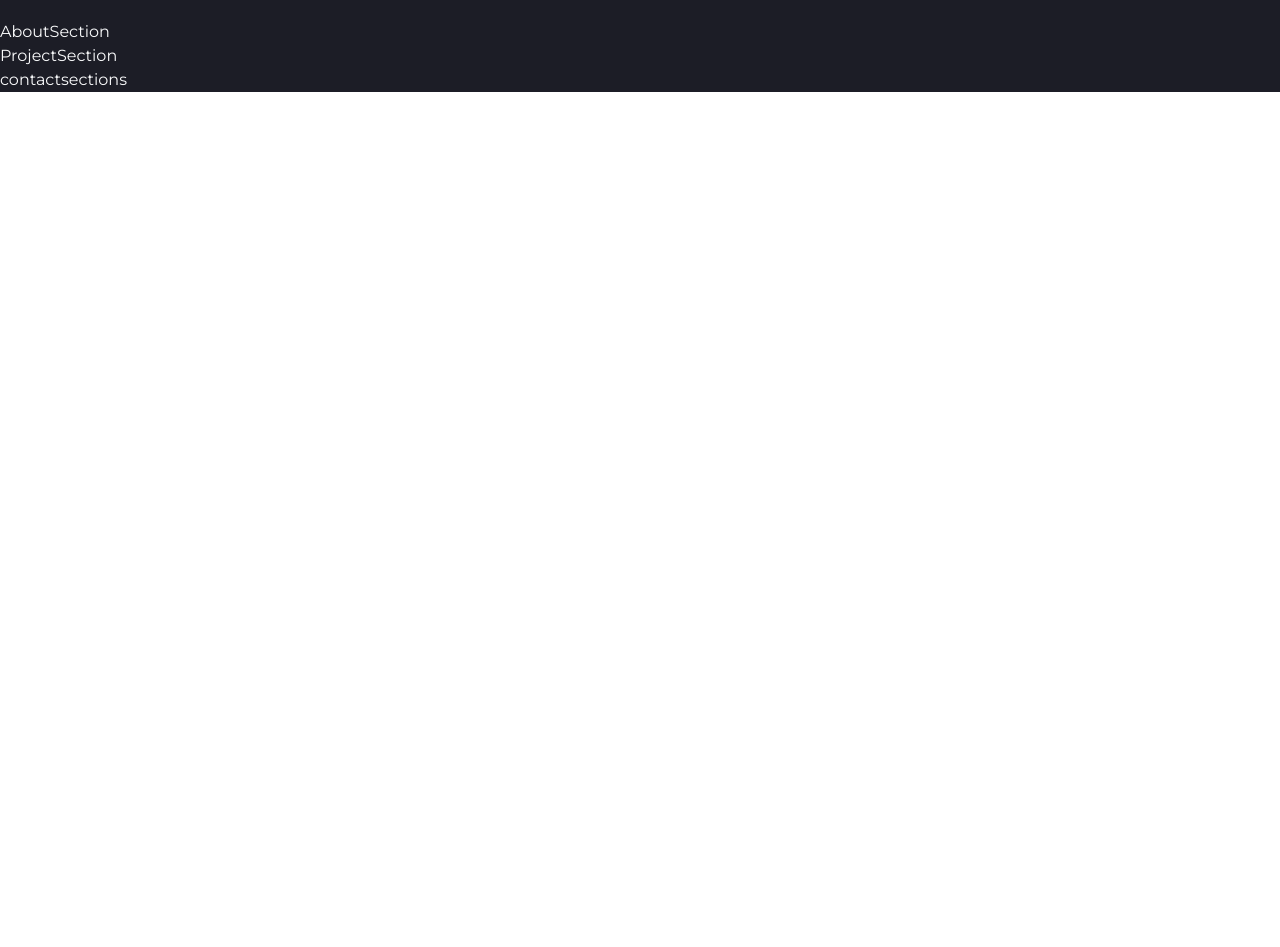
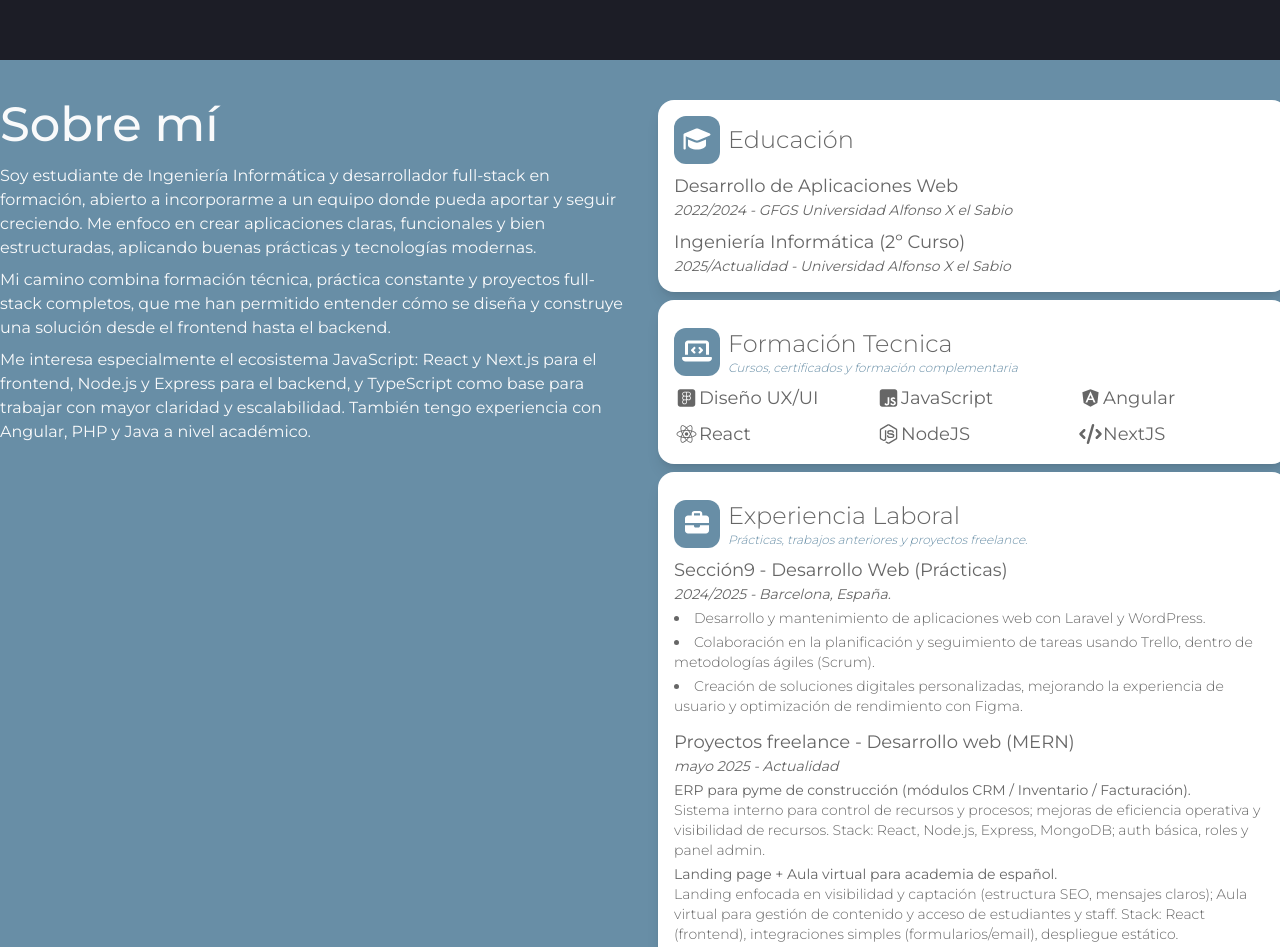
Before and after one commit to Michael8991/portfolio, a Next.js app: page / in a window 1280 px wide. Shown: the part 920-1867 px from the top of the page. Before the commit the page ends 1012 px from the top, so only its background shows below. Built offline with nearby package versions, Linux system fonts and the light colour scheme.

Commit message:
Hero y About Terminado

```diff
--- a/app/sections/AboutSection/AboutSection.tsx
+++ b/app/sections/AboutSection/AboutSection.tsx
@@ -1,3 +1,185 @@
+import {
+  faAngular,
+  faNodeJs,
+  faReact,
+  faSquareFigma,
+  faSquareJs,
+} from "@fortawesome/free-brands-svg-icons";
+import {
+  faBriefcase,
+  faCode,
+  faGraduationCap,
+  faLaptopCode,
+} from "@fortawesome/free-solid-svg-icons";
+import { FontAwesomeIcon } from "@fortawesome/react-fontawesome";
 export default function AboutSection() {
-  return <section id="about">AboutSection</section>;
+  return (
+    <section
+      id="about-section"
+      className="@container bg-[#688ea6] min-h-screen"
+    >
+      <div className="w-full max-w-7xl py-10 mx-auto grid grid-cols-2 gap-5">
+        <div className="flex flex-col">
+          <span className="text-3xl lg:text-5xl font-medium w-full">
+            Sobre mí
+          </span>
+          <p className="mt-4 text-md">
+            Soy estudiante de Ingeniería Informática y desarrollador full-stack
+            en formación, abierto a incorporarme a un equipo donde pueda aportar
+            y seguir creciendo. Me enfoco en crear aplicaciones claras,
+            funcionales y bien estructuradas, aplicando buenas prácticas y
+            tecnologías modernas.
+          </p>
+          <p className="mt-2 text-md">
+            Mi camino combina formación técnica, práctica constante y proyectos
+            full-stack completos, que me han permitido entender cómo se diseña y
+            construye una solución desde el frontend hasta el backend.
+          </p>
+          <p className="mt-2 text-md">
+            Me interesa especialmente el ecosistema JavaScript: React y Next.js
+            para el frontend, Node.js y Express para el backend, y TypeScript
+            como base para trabajar con mayor claridad y escalabilidad. También
+            tengo experiencia con Angular, PHP y Java a nivel académico.
+          </p>
+        </div>
+        <div className="w-full flex flex-col">
+          {/* Education Section */}
+          <div className="w-full mx-2 rounded-2xl bg-white shadow-lg p-4 mb-2">
+            <div className="flex text-[#688ea6] text-2xl font-semibold gap-2 items-center ">
+              <div className="bg-[#688ea6] rounded-xl p-2">
+                <FontAwesomeIcon icon={faGraduationCap} color="white" />
+              </div>
+              <span className="font-light text-black/60">Educación</span>
+            </div>
+            <div className="flex flex-col gap-2 mt-2">
+              <div className="flex flex-col text-black/60">
+                <span className="text-lg">Desarrollo de Aplicaciones Web</span>
+                <p className="text-sm italic">
+                  2022/2024 - GFGS Universidad Alfonso X el Sabio
+                </p>
+              </div>
+              <div className="flex flex-col text-black/60">
+                <span className="text-lg">
+                  Ingeniería Informática (2º Curso)
+                </span>
+                <p className="text-sm italic">
+                  2025/Actualidad - Universidad Alfonso X el Sabio
+                </p>
+              </div>
+            </div>
+          </div>
+          {/* Technical Training Section */}
+          <div className="w-full mx-2 rounded-2xl bg-white shadow-lg mb-2 p-4">
+            <div className="flex text-[#688ea6] mt-3 text-2xl font-semibold gap-2 items-center ">
+              <div className="bg-[#688ea6] rounded-xl p-2">
+                <FontAwesomeIcon icon={faLaptopCode} color="white" />
+              </div>
+              <div className="flex flex-col">
+                <span className="font-light text-black/60">
+                  Formación Tecnica
+                </span>
+                <span className="font-extralight italic text-xs">
+                  Cursos, certificados y formación complementaria
+                </span>
+              </div>
+            </div>
+            <div className="grid grid-cols-3 gap-2 mt-2 mx-auto">
+              <div className="flex items-center text-black/60">
+                <FontAwesomeIcon icon={faSquareFigma} size="lg" />
+                <span className="text-lg">Diseño UX/UI</span>
+              </div>
+              <div className="flex items-center text-black/60">
+                <FontAwesomeIcon icon={faSquareJs} size="lg" />
+                <span className="text-lg">JavaScript</span>
+              </div>
+              <div className="flex items-center text-black/60">
+                <FontAwesomeIcon icon={faAngular} size="lg" />
+                <span className="text-lg">Angular</span>
+              </div>
+              <div className="flex items-center text-black/60">
+                <FontAwesomeIcon icon={faReact} size="lg" />
+                <span className="text-lg">React</span>
+              </div>
+              <div className="flex items-center text-black/60">
+                <FontAwesomeIcon icon={faNodeJs} size="lg" />
+                <span className="text-lg">NodeJS</span>
+              </div>
+              <div className="flex items-center text-black/60">
+                <FontAwesomeIcon icon={faCode} size="lg" />
+                <span className="text-lg">NextJS</span>
+              </div>
+            </div>
+          </div>
+          {/* Work Experience Section */}
+          <div className="w-full mx-2 rounded-2xl bg-white shadow-lg p-4">
+            <div className="flex text-[#688ea6] mt-3 text-2xl font-semibold gap-2 items-center ">
+              <div className="bg-[#688ea6] rounded-xl p-2">
+                <FontAwesomeIcon icon={faBriefcase} color="white" />
+              </div>
+              <div className="flex flex-col">
+                <span className="font-light text-black/60">
+                  Experiencia Laboral
+                </span>
+                <span className="font-extralight italic text-xs">
+                  Prácticas, trabajos anteriores y proyectos freelance.
+                </span>
+              </div>
+            </div>
+            <div className="flex flex-col gap-2 mt-2">
+              <div className="flex flex-col text-black/60">
+                <span className="text-lg">
+                  Sección9 - Desarrollo Web (Prácticas)
+                </span>
+                <p className="text-sm italic">2024/2025 - Barcelona, España.</p>
+                <ul className="text-sm font-light mt-1 list-disc list-inside">
+                  <li className="mb-1">
+                    Desarrollo y mantenimiento de aplicaciones web con Laravel y
+                    WordPress.
+                  </li>
+                  <li className="mb-1">
+                    Colaboración en la planificación y seguimiento de tareas
+                    usando Trello, dentro de metodologías ágiles (Scrum).
+                  </li>
+                  <li className="mb-1">
+                    Creación de soluciones digitales personalizadas, mejorando
+                    la experiencia de usuario y optimización de rendimiento con
+                    Figma.
+                  </li>
+                </ul>
+              </div>
+              <div className="flex flex-col text-black/60">
+                <span className="text-lg">
+                  Proyectos freelance - Desarrollo web (MERN)
+                </span>
+                <p className="text-sm italic">mayo 2025 - Actualidad</p>
+                <ul className=" text-sm font-light mt-1  list-inside">
+                  <li className="mb-1">
+                    <strong>
+                      ERP para pyme de construcción (módulos CRM / Inventario /
+                      Facturación). <br />
+                    </strong>
+                    Sistema interno para control de recursos y procesos; mejoras
+                    de eficiencia operativa y visibilidad de recursos. Stack:
+                    React, Node.js, Express, MongoDB; auth básica, roles y panel
+                    admin.
+                  </li>
+                  <li className="mb-1">
+                    <strong>
+                      Landing page + Aula virtual para academia de español.{" "}
+                      <br />
+                    </strong>
+                    Landing enfocada en visibilidad y captación (estructura SEO,
+                    mensajes claros); Aula virtual para gestión de contenido y
+                    acceso de estudiantes y staff. Stack: React (frontend),
+                    integraciones simples (formularios/email), despliegue
+                    estático.
+                  </li>
+                </ul>
+              </div>
+            </div>
+          </div>
+        </div>
+      </div>
+    </section>
+  );
 }
--- a/components/Header/Header.tsx
+++ b/components/Header/Header.tsx
@@ -9,15 +9,15 @@ import { FontAwesomeIcon } from "@fortawesome/react-fontawesome";
 import Link from "next/link";
 
 const navItems = [
-  { href: "#hero", label: "Inicio", icon: faHouse },
-  { href: "#about", label: "Sobre mí", icon: faUser },
-  { href: "#projects", label: "Proyectos", icon: faFolder },
-  { href: "#contact", label: "Contacto", icon: faPenToSquare },
+  { href: "#hero-section", label: "Inicio", icon: faHouse },
+  { href: "#about-section", label: "Sobre mí", icon: faUser },
+  { href: "#projects-section", label: "Proyectos", icon: faFolder },
+  { href: "#contact-section", label: "Contacto", icon: faPenToSquare },
 ];
 
 export default function Header() {
   return (
-    <header className="w-full flex justify-center p-5 fixed">
+    <header className="w-full flex justify-center p-5 fixed z-10">
       <nav className="flex items-center gap-5 rounded-2xl bg-body-secondary px-5 py-2 shadow-lg/20 ">
         {navItems.map((item) => (
           <Link
--- a/components/ui/MainCard.tsx
+++ b/components/ui/MainCard.tsx
@@ -2,6 +2,7 @@ import Image from "next/image";
 import photoCV from "@/public/michaelPhoto.jpg";
 import { FontAwesomeIcon } from "@fortawesome/react-fontawesome";
 import { faLocationPin, faCircle } from "@fortawesome/free-solid-svg-icons";
+import { faCircleCheck } from "@fortawesome/free-regular-svg-icons";
 
 export default function MainCard() {
   return (
@@ -26,14 +27,14 @@ export default function MainCard() {
           <FontAwesomeIcon icon={faLocationPin} />
           Málaga, España
         </span>
-        <span className="text-gray-700 gap-1 flex items-center">
+        <span className="text-[#00c203c0] gap-1 flex items-center mt-4">
           <FontAwesomeIcon
-            icon={faCircle}
-            size="2xs"
-            style={{ color: "#00c203" }}
-            className="pulse-latency"
+            icon={faCircleCheck}
+            size="sm"
+            style={{ color: "#00c203c0" }}
+            className=""
           />
-          En búsqueda activa de empleo
+          Open to Work
         </span>
       </div>
     </div>
```
Also changed, not shown: app/sections/HeroSection/HeroSection.tsx (+28 -31 lines).
